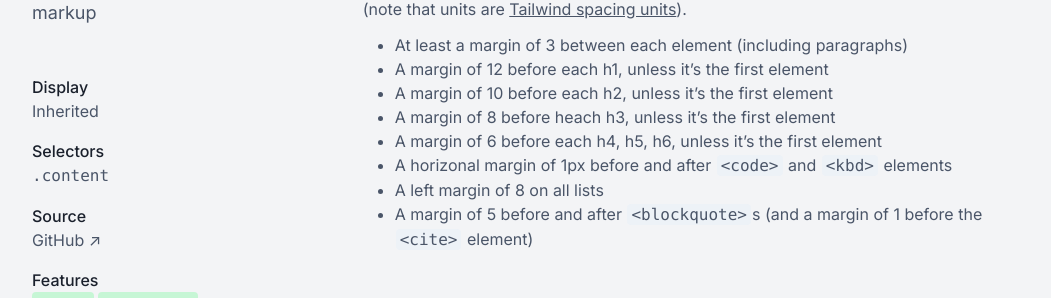
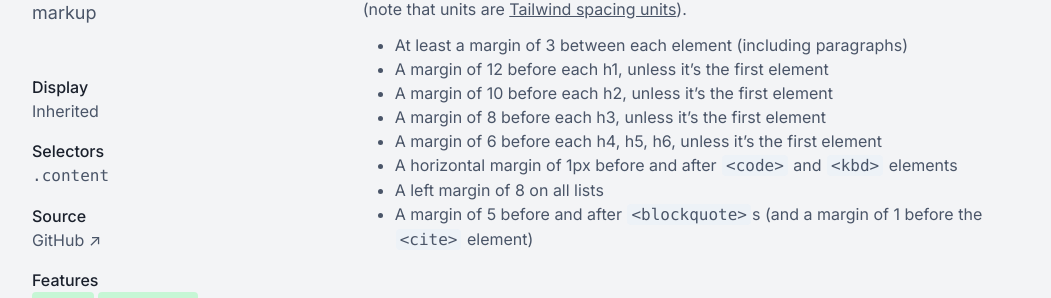
Before and after one commit to milesmcc/a17t, a Jekyll site: the page built from docs/typography/content.md, in a window 1280 px wide and 900 px high, scrolled down 977 px. Shown: the part 153-451 px from the top of the window, without its empty margins (112-1163 px from the left). Built offline with Jekyll 4.4.1, drawn with Linux system fonts in a browser that asks for light colours; nearby versions of some CDN libraries; comment, search, counter and statistics services are not loaded.

Commit message:
Update content.md

```diff
--- a/docs/typography/content.md
+++ b/docs/typography/content.md
@@ -52,9 +52,9 @@ In addition, the content element will apply the following spacing rules to its c
 * At least a margin of 3 between each element (including paragraphs)
 * A margin of 12 before each h1, unless it's the first element
 * A margin of 10 before each h2, unless it's the first element
-* A margin of 8 before heach h3, unless it's the first element
+* A margin of 8 before each h3, unless it's the first element
 * A margin of 6 before each h4, h5, h6, unless it's the first element
-* A horizonal margin of 1px before and after `<code>` and `<kbd>` elements
+* A horizontal margin of 1px before and after `<code>` and `<kbd>` elements
 * A left margin of 8 on all lists
 * A margin of 5 before and after `<blockquote>`s (and a margin of 1 before the `<cite>` element)
 
```
